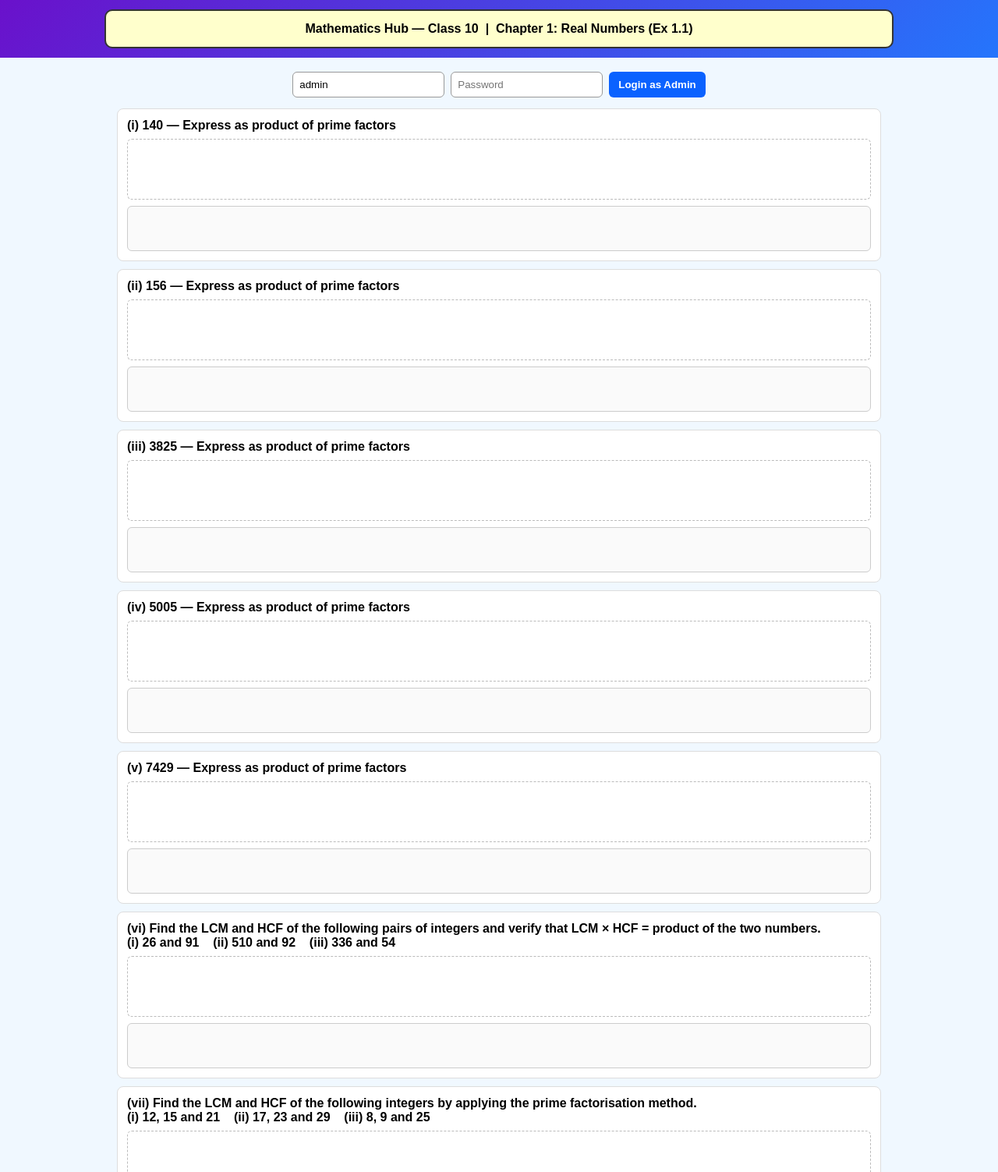
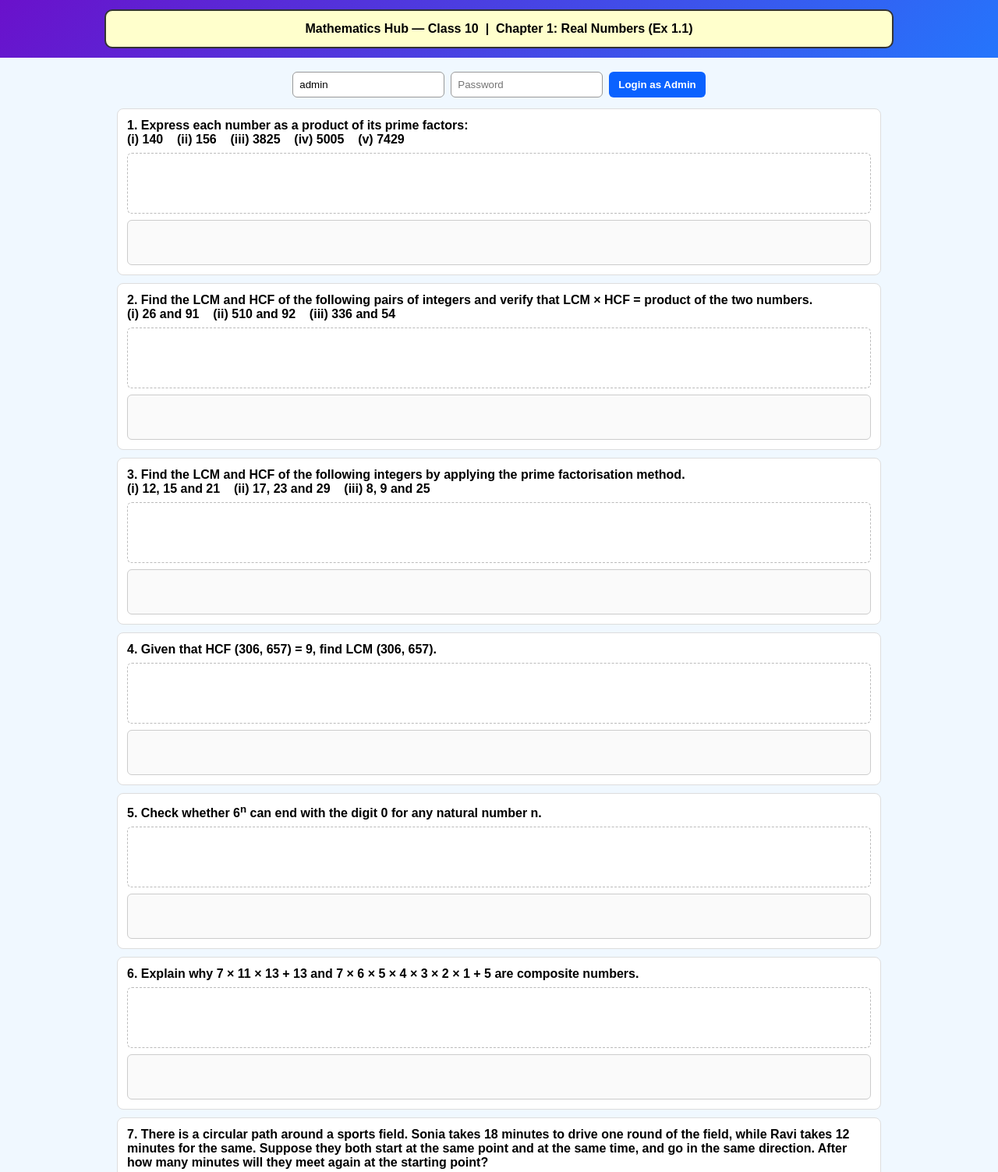
Before and after one commit to dalbir46/Awareness_Academy, a plain HTML site: page chapter2.html in a window 1280 px wide. Shown: the top 1503 px of the page at 78% size. Drawn offline with nearby package versions, Linux system fonts and the light colour scheme.

Commit message:
Update chapter2.html

```diff
--- a/chapter2.html
+++ b/chapter2.html
@@ -51,16 +51,16 @@
     <div id="adminStatus">✅ Admin login successful</div>
     <button id="logoutBtn">Logout</button>
 
-    <!-- Exercise 1.1 questions (NCERT exercise 1.1 - sample items) -->
-    <!-- You can replace the question text with exact NCERT wording if needed -->
+    <!-- Exercise 1.1 questions (grouped exactly like screenshots) -->
     <div id="ex11-wrapper">
-      <!-- Question (i) 140 -->
+
+      <!-- Question 1: all prime-factor subparts together -->
       <div class="question-box" id="q1">
-        <div class="question-title">(i) 140 — Express as product of prime factors</div>
-        <!-- user-visible saved answer -->
+        <div class="question-title">1. Express each number as a product of its prime factors:
+          <br/>(i) 140 &nbsp;&nbsp; (ii) 156 &nbsp;&nbsp; (iii) 3825 &nbsp;&nbsp; (iv) 5005 &nbsp;&nbsp; (v) 7429
+        </div>
         <div class="answer-box" id="ans1"></div>
 
-        <!-- admin controls -->
         <textarea id="input1" class="preview-input" placeholder="Enter LaTeX / HTML+MathJax here (do not include outer $$ unless desired)"></textarea>
         <div class="preview-output" id="preview1"></div>
         <div class="btns">
@@ -71,9 +71,11 @@
         </div>
       </div>
 
-      <!-- Question (ii) 156 -->
+      <!-- Question 2: LCM & HCF pairs (subparts together) -->
       <div class="question-box" id="q2">
-        <div class="question-title">(ii) 156 — Express as product of prime factors</div>
+        <div class="question-title">2. Find the LCM and HCF of the following pairs of integers and verify that LCM × HCF = product of the two numbers.
+          <br/>(i) 26 and 91 &nbsp;&nbsp; (ii) 510 and 92 &nbsp;&nbsp; (iii) 336 and 54
+        </div>
         <div class="answer-box" id="ans2"></div>
 
         <textarea id="input2" class="preview-input" placeholder="Enter LaTeX / HTML+MathJax here"></textarea>
@@ -86,9 +88,11 @@
         </div>
       </div>
 
-      <!-- Question (iii) 3825 -->
+      <!-- Question 3: LCM & HCF of three integers (subparts together) -->
       <div class="question-box" id="q3">
-        <div class="question-title">(iii) 3825 — Express as product of prime factors</div>
+        <div class="question-title">3. Find the LCM and HCF of the following integers by applying the prime factorisation method.
+          <br/>(i) 12, 15 and 21 &nbsp;&nbsp; (ii) 17, 23 and 29 &nbsp;&nbsp; (iii) 8, 9 and 25
+        </div>
         <div class="answer-box" id="ans3"></div>
 
         <textarea id="input3" class="preview-input" placeholder="Enter LaTeX / HTML+MathJax here"></textarea>
@@ -101,9 +105,9 @@
         </div>
       </div>
 
-      <!-- Question (iv) 5005 -->
+      <!-- Question 4 -->
       <div class="question-box" id="q4">
-        <div class="question-title">(iv) 5005 — Express as product of prime factors</div>
+        <div class="question-title">4. Given that HCF (306, 657) = 9, find LCM (306, 657).</div>
         <div class="answer-box" id="ans4"></div>
 
         <textarea id="input4" class="preview-input" placeholder="Enter LaTeX / HTML+MathJax here"></textarea>
@@ -116,9 +120,9 @@
         </div>
       </div>
 
-      <!-- Question (v) 7429 -->
+      <!-- Question 5 -->
       <div class="question-box" id="q5">
-        <div class="question-title">(v) 7429 — Express as product of prime factors</div>
+        <div class="question-title">5. Check whether 6<sup>n</sup> can end with the digit 0 for any natural number n.</div>
         <div class="answer-box" id="ans5"></div>
 
         <textarea id="input5" class="preview-input" placeholder="Enter LaTeX / HTML+MathJax here"></textarea>
@@ -131,13 +135,12 @@
         </div>
       </div>
 
-      <!-- Added Question (vi) - LCM & HCF pairs (kept subparts together) -->
+      <!-- Question 6 -->
       <div class="question-box" id="q6">
-        <div class="question-title">(vi) Find the LCM and HCF of the following pairs of integers and verify that LCM × HCF = product of the two numbers.
-        <br/>(i) 26 and 91 &nbsp;&nbsp; (ii) 510 and 92 &nbsp;&nbsp; (iii) 336 and 54</div>
+        <div class="question-title">6. Explain why 7 × 11 × 13 + 13 and 7 × 6 × 5 × 4 × 3 × 2 × 1 + 5 are composite numbers.</div>
         <div class="answer-box" id="ans6"></div>
 
-        <textarea id="input6" class="preview-input" placeholder="Enter LaTeX / HTML+MathJax here (eg. write LCM/HCF steps)"></textarea>
+        <textarea id="input6" class="preview-input" placeholder="Enter LaTeX / HTML+MathJax here"></textarea>
         <div class="preview-output" id="preview6"></div>
         <div class="btns">
           <button class="btn btn-preview" data-q="6">Preview</button>
@@ -147,10 +150,9 @@
         </div>
       </div>
 
-      <!-- Added Question (vii) - LCM & HCF of three integers (kept subparts together) -->
+      <!-- Question 7 -->
       <div class="question-box" id="q7">
-        <div class="question-title">(vii) Find the LCM and HCF of the following integers by applying the prime factorisation method.
-        <br/>(i) 12, 15 and 21 &nbsp;&nbsp; (ii) 17, 23 and 29 &nbsp;&nbsp; (iii) 8, 9 and 25</div>
+        <div class="question-title">7. There is a circular path around a sports field. Sonia takes 18 minutes to drive one round of the field, while Ravi takes 12 minutes for the same. Suppose they both start at the same point and at the same time, and go in the same direction. After how many minutes will they meet again at the starting point?</div>
         <div class="answer-box" id="ans7"></div>
 
         <textarea id="input7" class="preview-input" placeholder="Enter LaTeX / HTML+MathJax here"></textarea>
@@ -358,4 +360,4 @@
 
   </script>
 </body>
-          </html>
+</html>
```
